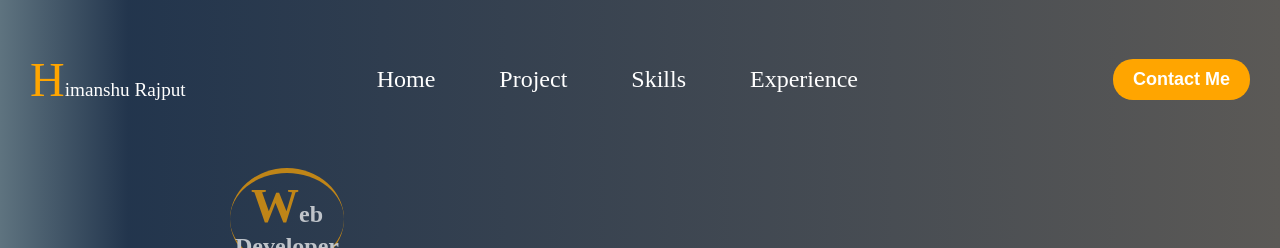
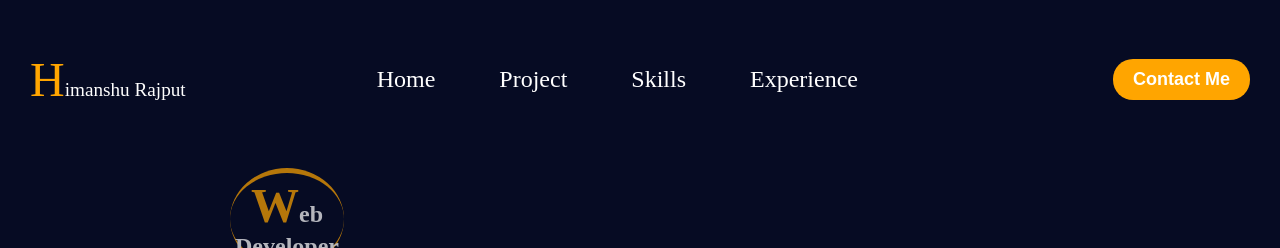
Before and after one commit to himanshurajput8/Portfolio, a website built with Vite: page index.html in a window 1280 px wide. Shown: the top 248 px of the page. Built offline with nearby package versions, Linux system fonts and the light colour scheme.

Commit message:
change theme

```diff
--- a/skill.js
+++ b/skill.js
@@ -11,8 +11,7 @@ const  skillsTempelate = `
     </div>
     <div class="skill-container">
       <div class=skills-icon-container>
-        <div class="skills-img-icon"><img src="https://dineshrout.netlify.app/icons/html.svg
-">
+        <div class="skills-img-icon"><img src="https://dineshrout.netlify.app/icons/html.svg">
           <h2>HTML</h2>
         </div>
         <div class="skills-img-icon"><img src="	https://dineshrout.netlify.app/icons/css.svg">
--- a/style.css
+++ b/style.css
@@ -3,6 +3,9 @@
   --black: rgb(13, 27, 42);
   --white: rgb(255, 255, 255);
   --blue: rgb(0, 0, 255);
+}
+html{
+ scroll-behavior: smooth;
 }
 
 * {
@@ -12,15 +15,13 @@
 }
 
 body {
-  /* padding: 60px; */
-  background-color: rgb(3 38 70);
+  background-color: #060b23;
 }
 
 .container {
-  background: rgb(177, 185, 179);
-  background: linear-gradient(90deg, rgba(177, 185, 179, 0.524422268907563) 0%, rgba(80, 75, 87, 0.4095763305322129) 10%, rgba(91, 89, 86, 1) 100%);
   padding: 30px;
   position: relative;
+
 }
 
 header {
```
Also changed, not shown: form.js (line endings or trailing spaces), introduction.js (line endings or trailing spaces).
